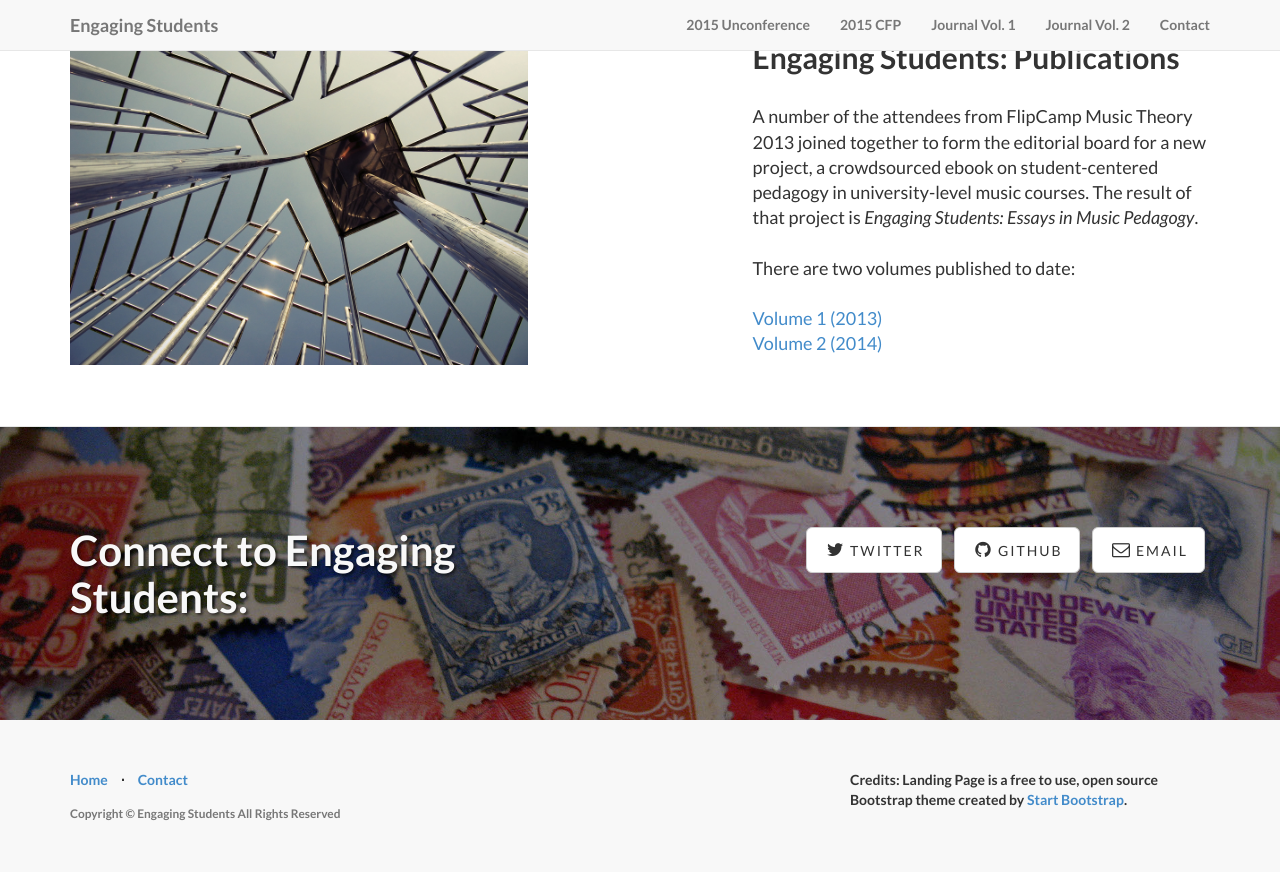
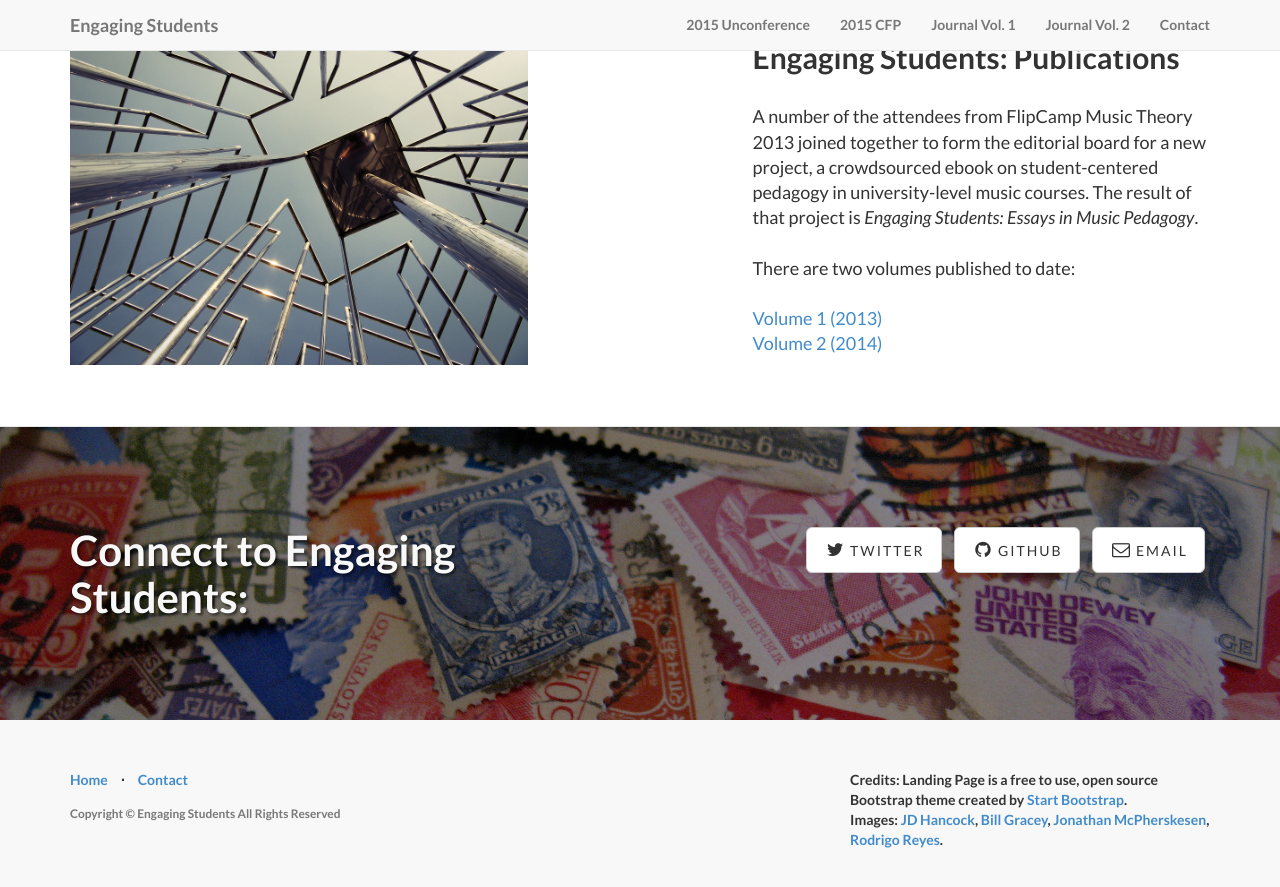
Before and after one commit to flipcamp/flipcamp.github.io, a Jekyll site: the page built from index.html, in a window 1280 px wide and 900 px high, scrolled down 1633 px. Shown: the top 887 px of the window. Built offline with Jekyll 4.4.1, drawn with Linux system fonts in a browser that asks for light colours.

Commit message:
image credits

```diff
--- a/_includes/footer.html
+++ b/_includes/footer.html
@@ -15,7 +15,8 @@
                 <p class="copyright text-muted small">Copyright &copy; {{ site.title }} All Rights Reserved</p>
             </div>
             <div class="col-md-4">
-                Credits: Landing Page is a free to use, open source Bootstrap theme created by <a href="http://startbootstrap.com/">Start Bootstrap</a>.
+                Credits: Landing Page is a free to use, open source Bootstrap theme created by <a href="http://startbootstrap.com/">Start Bootstrap</a>.<br/>
+				Images: <a href="https://www.flickr.com/photos/jdhancock/6023780563/">JD Hancock</a>, <a href="https://www.flickr.com/photos/9422878@N08/8761639059">Bill Gracey</a>, <a href="https://www.flickr.com/photos/jmcphers/146429092">Jonathan McPherskesen</a>, <a href="https://www.flickr.com/photos/rho178/4529331706">Rodrigo Reyes</a>.
             </div>
         </div>
     </div>
```
Also changed, not shown: 1 other file.
